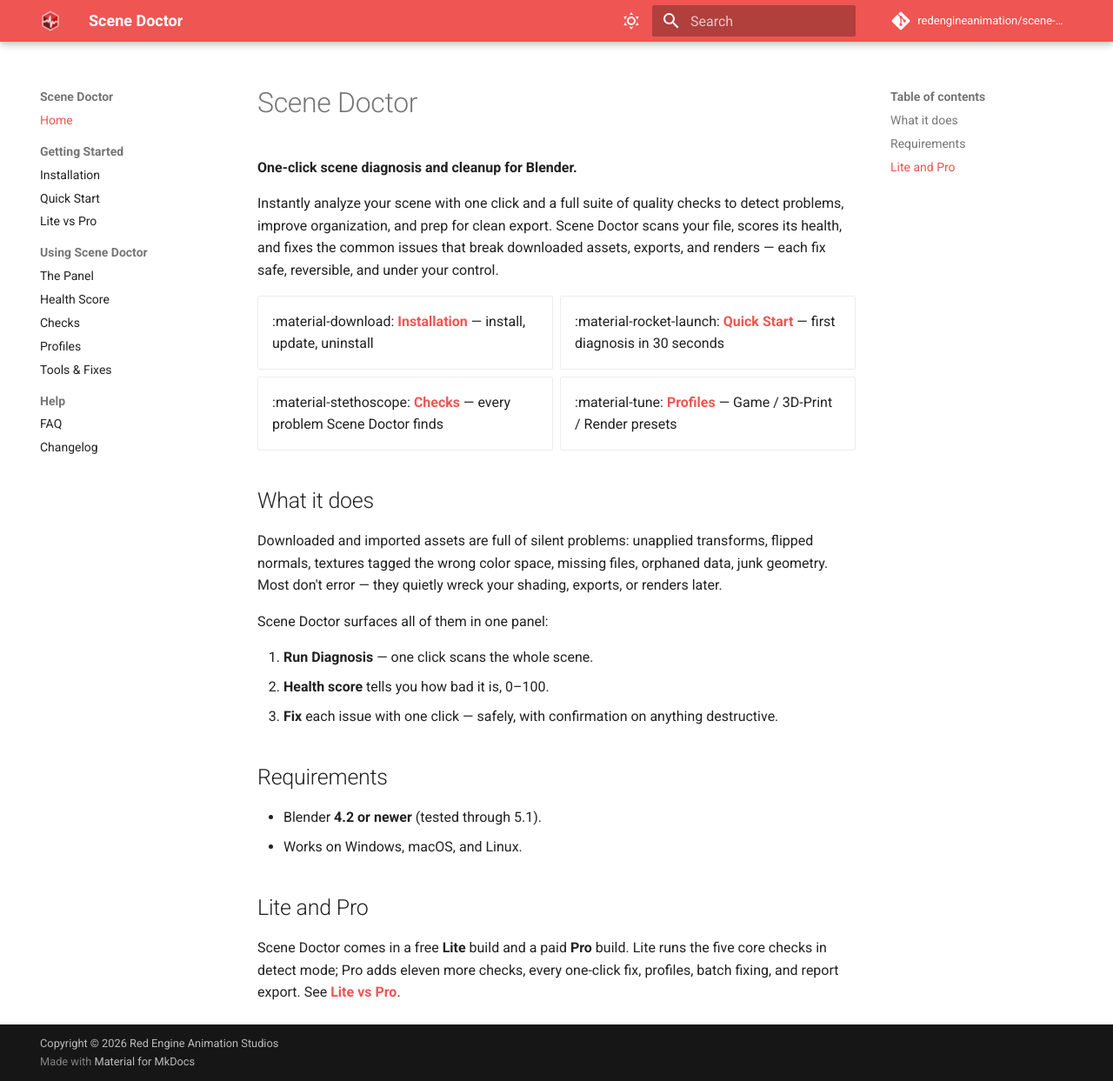
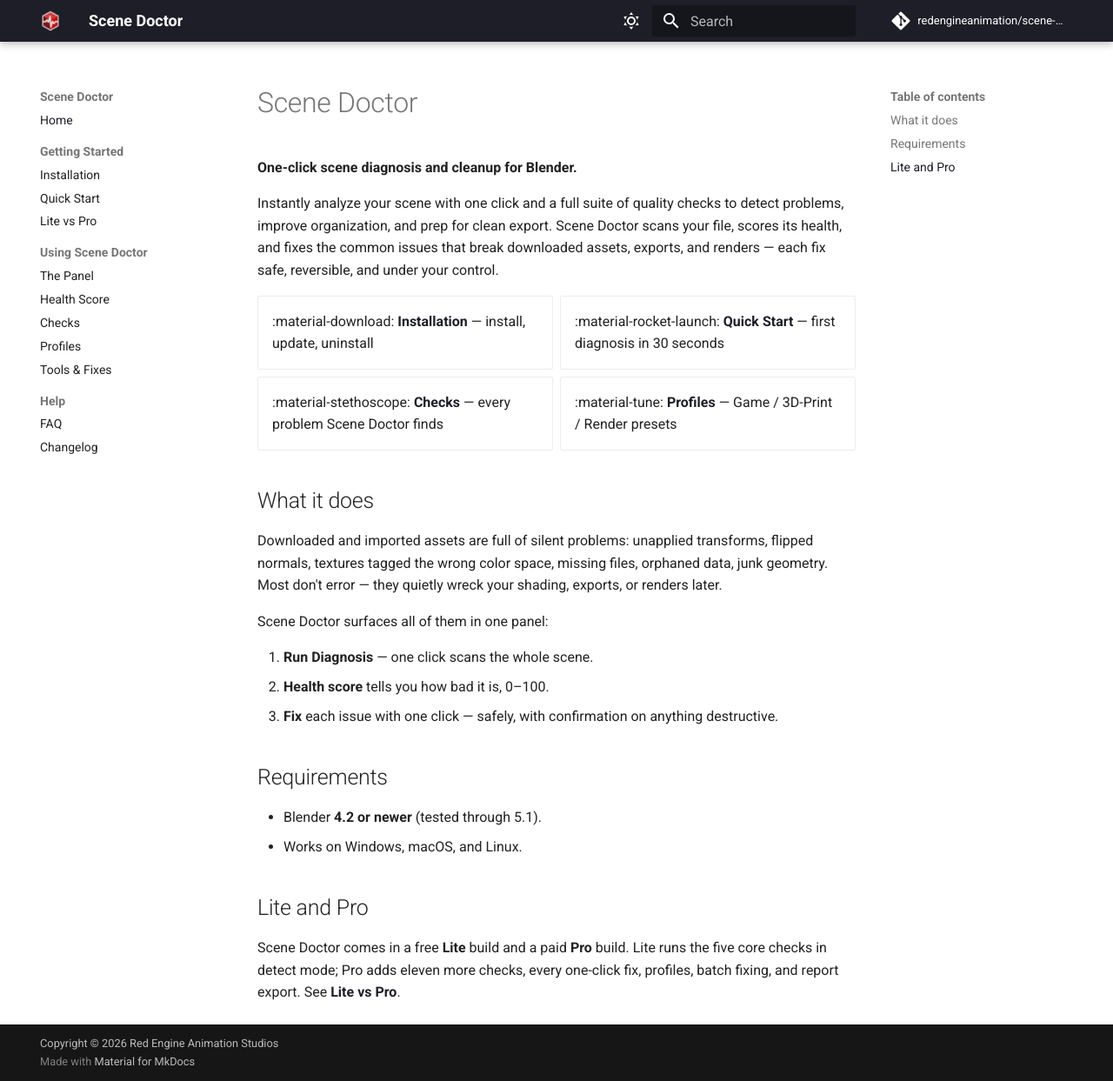
Before and after one commit to redengineanimation/scene-doctor, an MkDocs documentation site: the page built from docs/index.md, in a window 1280 px wide and 1243 px high. Shown: the whole window at 87% size. Built offline with MkDocs 1.6.1 and Material for MkDocs 9.7.7, drawn with Linux system fonts in a browser that asks for light colours; comment, search, counter and statistics services are not loaded; the version menu is left out.

Commit message:
Header: use custom primary so the dark override applies

```diff
--- a/docs/assets/extra.css
+++ b/docs/assets/extra.css
@@ -1,6 +1,10 @@
-/* Dark header, ~10% darker than the slate page background (#21222c). */
-:root {
+/* Custom primary (header) — ~10% darker than the slate page bg (#21222c).
+   palette.primary is "custom", so these win over Material's defaults. */
+:root,
+[data-md-color-primary="custom"] {
   --md-primary-fg-color:        #1d1e27;
   --md-primary-fg-color--light: #1d1e27;
   --md-primary-fg-color--dark:  #16171e;
+  --md-primary-bg-color:        #ffffff;
+  --md-primary-bg-color--light: rgba(255, 255, 255, 0.7);
 }
--- a/mkdocs.yml
+++ b/mkdocs.yml
@@ -12,14 +12,14 @@
   palette:
     - media: "(prefers-color-scheme: dark)"
       scheme: slate
-      primary: red
+      primary: custom
       accent: red
       toggle:
         icon: material/weather-night
         name: Switch to light mode
     - media: "(prefers-color-scheme: light)"
       scheme: default
-      primary: red
+      primary: custom
       accent: red
       toggle:
         icon: material/weather-sunny
```
